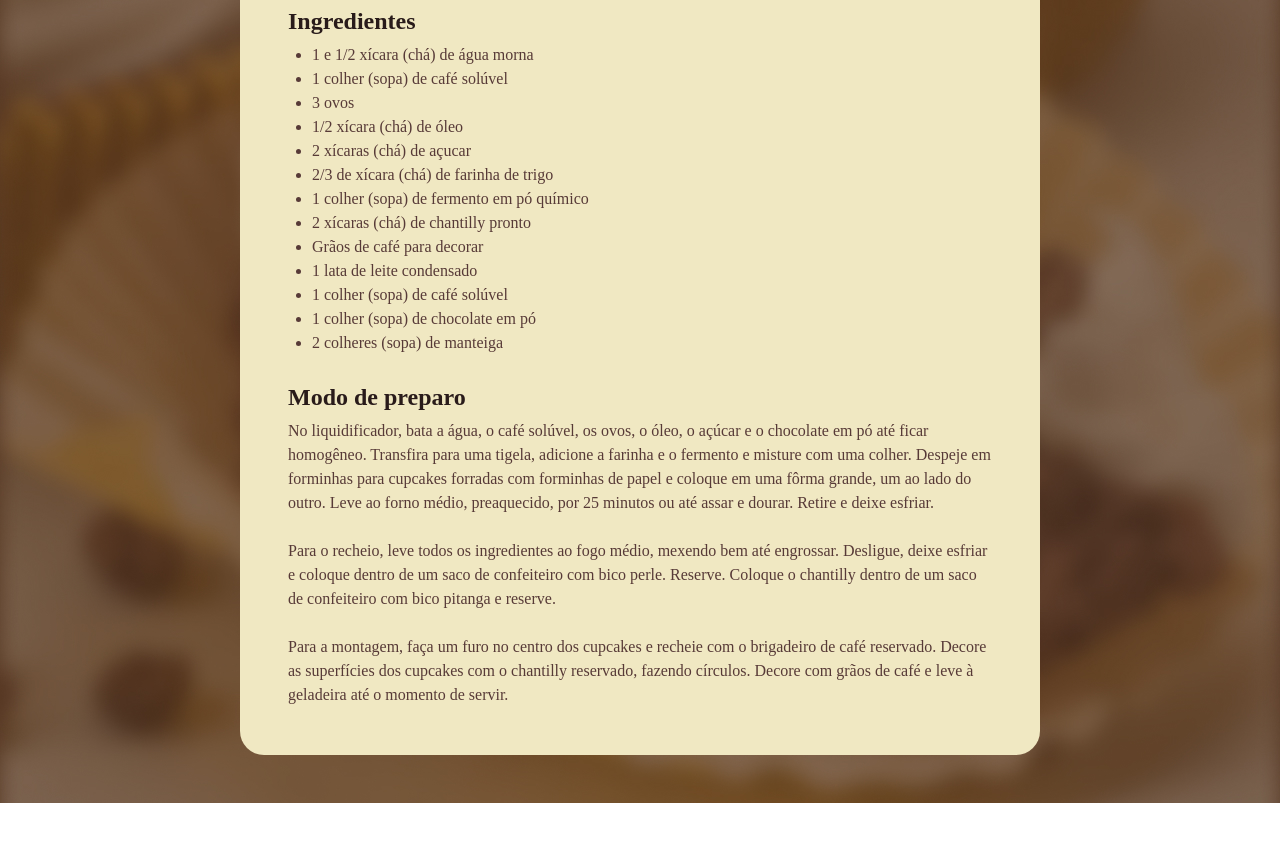
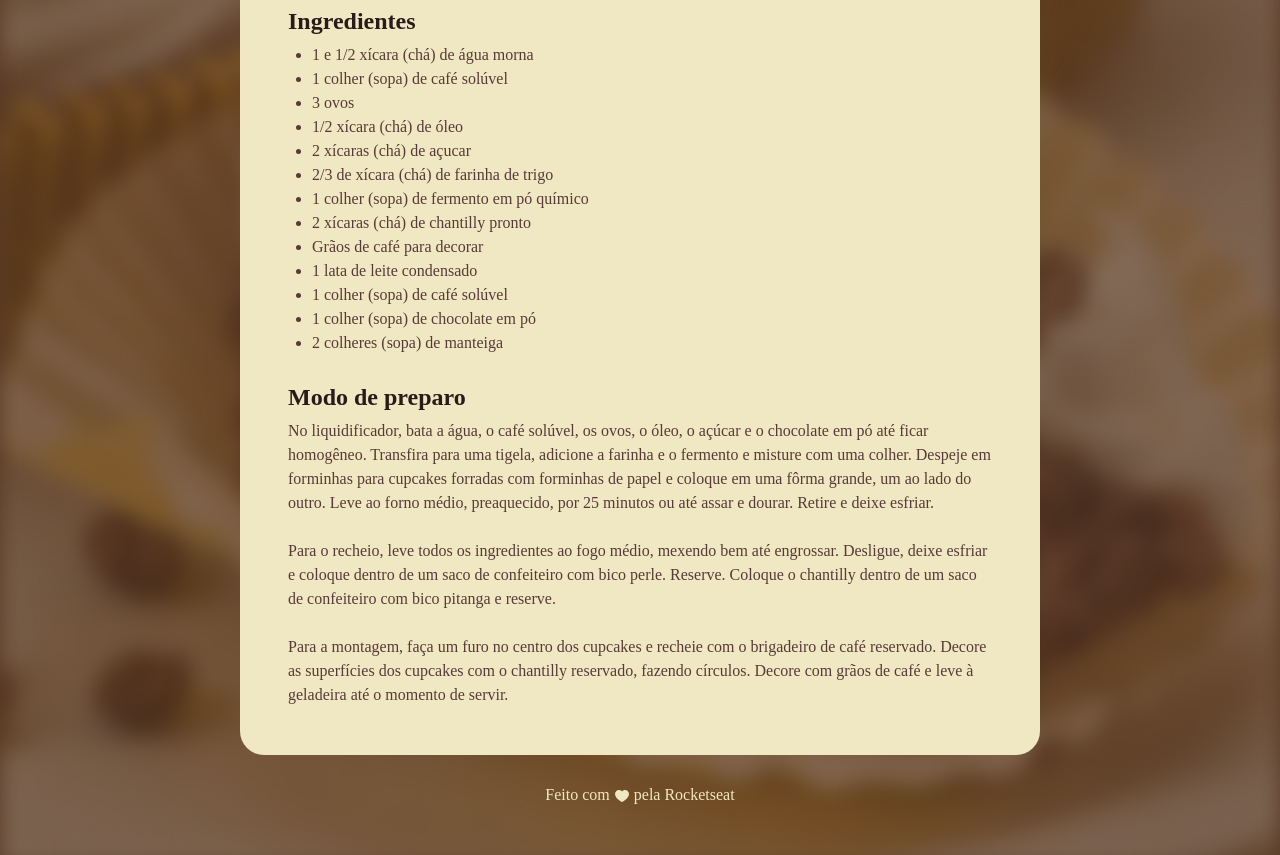
Before and after one commit to debbsouz/Pagina-de-Receitas, a plain HTML site: page index.html in a window 1280 px wide. Shown: the part 720-1575 px from the top of the page. Before the commit the page ends 1523 px from the top, so only its background shows below. Drawn offline with Linux system fonts and the light colour scheme; a web font is replaced by a local one.

Commit message:
adicionando footer

```diff
--- a/index.html
+++ b/index.html
@@ -57,5 +57,10 @@ Para a montagem, faça um furo no centro dos cupcakes e recheie com o brigadeiro
         </section>
     </main>
     </div>
+    <footer>
+        Feito com
+        <img src="assets/heart.svg" alt="icon heart">
+        pela Rocketseat
+    </footer>
 </body>
 </html>
--- a/style.css
+++ b/style.css
@@ -20,7 +20,7 @@ body {
     padding: 24px;
     background-color: #F0E8C2;
     border-radius: 24px;
-    margin: 48px auto;
+    margin: 48px auto 28px;
 }
 
 img {
@@ -57,3 +57,13 @@ h1, h2 {
 ul {
     padding-left: 24px;
 }
+
+footer {
+    color: #F0E8C2;
+    text-align: center;
+    padding-bottom: 48px;
+}
+
+footer img {
+    vertical-align: middle;
+}
```
Also changed, not shown: assets/heart.svg (added).
